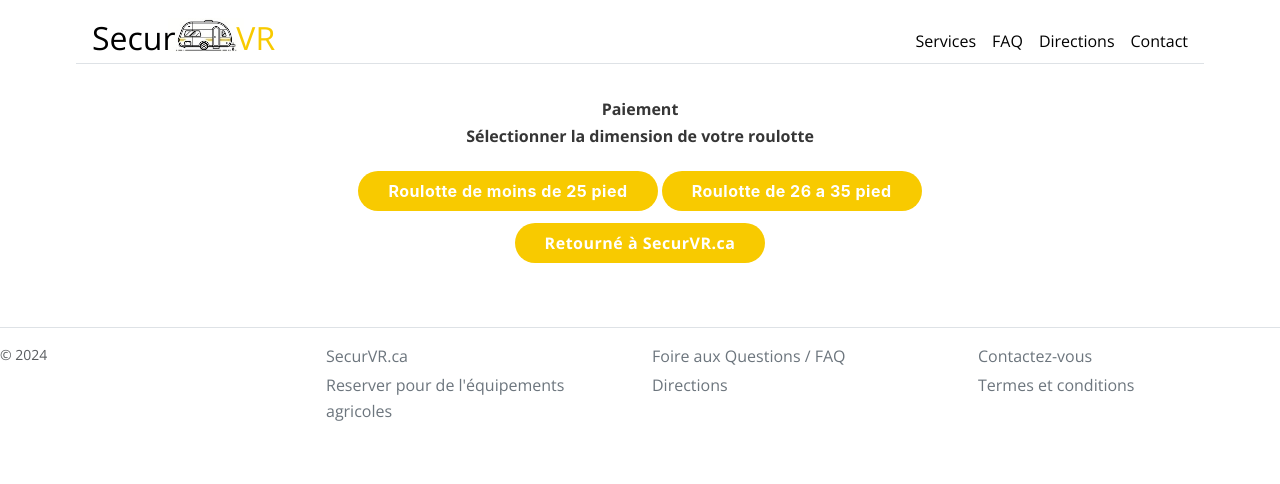
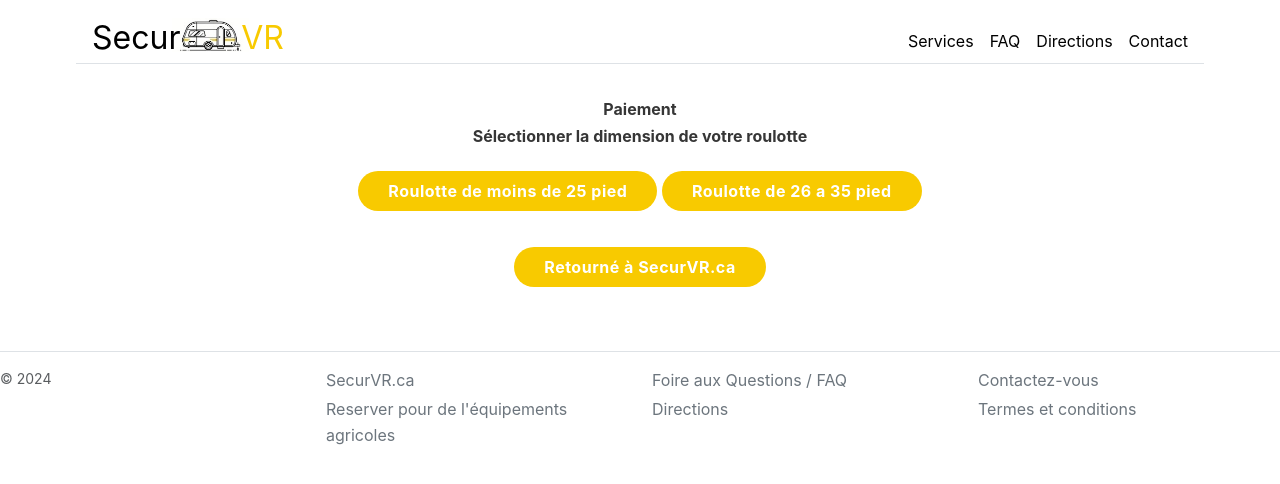
Before and after one commit to gettingalex/GardeVR, a Flask app: page / in a window 1280 px wide. Shown: the top 484 px of the page. Run offline with Flask 3, Linux system fonts and the light colour scheme; data comes from the database, SQL or seed files in the repository; some libraries are stand-ins or nearby versions.

Commit message:
debug design

```diff
--- a/static/style.css
+++ b/static/style.css
@@ -26,13 +26,10 @@ html {
     height: auto;
   }
 
-/* Basic Styles and Resets */
 body {
-    font-family: 'Open Sans';
     margin: 0;
     padding: 0;
     line-height: 1.6;
-    color: #333;
     background-color: #fff;
     display: block;
 }
--- a/templates/index.html
+++ b/templates/index.html
@@ -10,7 +10,7 @@
       <button class="button action-btn submitBtn" price_ID={{product.price_id}} product_ID={{product.id}} id="submitBtn" data-quantity="{{product.stock_quantity}}" style="background-color: f5f242; ">{{ product.product_name}}</button>
     {% endfor %}
     </div>
-    <div class="container">
+    <div class="container mt-5">
       <a href="https://securvr.ca" class="button action-btn mt-3">Retourné à SecurVR.ca</a>
     </div>
   </section>
```
